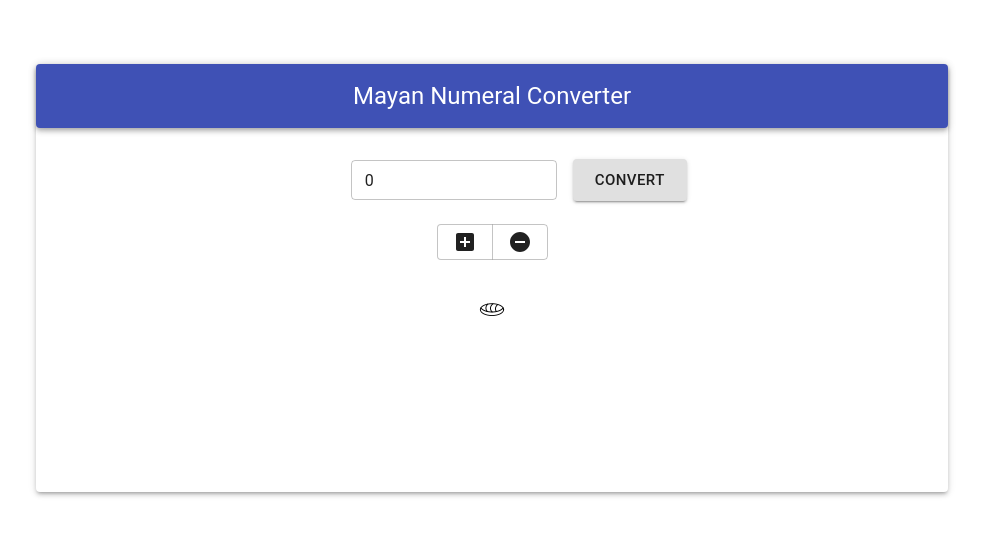
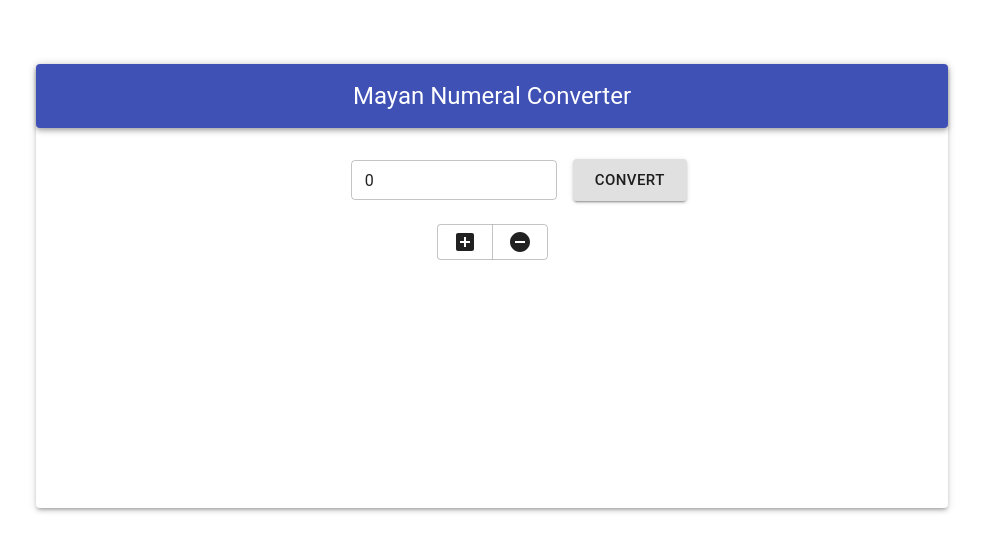
Before and after one commit to vvn-chvz/mayan_base20, a React (Create React App) app: page / in a window 1280 px wide. Shown: the top 552 px of the page, without its empty margins (148-1131 px from the left). Built offline with nearby package versions, Linux system fonts and the light colour scheme.

Commit message:
Modify conversion to map numbers to unicode

```diff
--- a/src/component/InputContainer.css
+++ b/src/component/InputContainer.css
@@ -14,4 +14,5 @@
 
 .App li {
     list-style: none;
+    font-size: 32px;
 }
--- a/src/component/InputContainer.jsx
+++ b/src/component/InputContainer.jsx
@@ -11,13 +11,30 @@ import Paper from '@material-ui/core/Paper';
 
 var shortid = require('shortid');
 
-function importAll(r) {
-  let images = {};
-  r.keys().map((item, index) => { images[item.replace('./', '')] = r(item); });
-  return images;
-}
 
-const images = importAll(require.context('../media', false, /\.(png|jpe?g|svg)$/));
+// todo Clean this up!
+const glyphs = new Map();
+
+glyphs.set(0, '𝋠');
+glyphs.set(1, '𝋡');
+glyphs.set(2, '𝋢');
+glyphs.set(3, '𝋣');
+glyphs.set(4, '𝋤');
+glyphs.set(5, '𝋥');
+glyphs.set(6, '𝋦');
+glyphs.set(7, '𝋧');
+glyphs.set(8, '𝋨');
+glyphs.set(9, '𝋩');
+glyphs.set(10, '𝋪');
+glyphs.set(11, '𝋫');
+glyphs.set(12, '𝋬');
+glyphs.set(13, '𝋭');
+glyphs.set(14, '𝋮');
+glyphs.set(15, '𝋯');
+glyphs.set(16, '𝋰');
+glyphs.set(17, '𝋱');
+glyphs.set(18, '𝋲');
+glyphs.set(19, '𝋳');
 
 export default class InputContainer extends React.Component {
   constructor(props) {
@@ -61,7 +78,7 @@ export default class InputContainer extends React.Component {
         <Paper elevation={3}>
         <Header></Header>
           <Box py={3} color="text.primary">
-            <Grid container justify="center" alignItems="center" spacing={1}>
+            <Grid container justifyContent="center" alignItems="center" spacing={1}>
               <Grid item xs={12} md={3}>
                 <TextBox storage={this.state.value} action={this.handleChange} />
               </Grid>
@@ -73,9 +90,9 @@ export default class InputContainer extends React.Component {
               </Grid>
             </Grid>
           </Box>
-          <Box minHeight={200} color="text.primary">
+          <Box minHeight={200} pb={2} color="text.primary">
             {this.state.result.map((number, i) =>
-              <li className={i} key={i}><img alt="" src={images[number + '.png']} /></li>
+              <li className={i} key={i}>{glyphs.get(number)}</li>
             )}
           </Box>
           </Paper>
--- a/src/component/TextBox.jsx
+++ b/src/component/TextBox.jsx
@@ -24,6 +24,7 @@ const TextBox = (props) => {
         onFocus={props.clear}
         variant="outlined"
         size="small"
+        placeholder="Enter a number to convert!"
       />
     </div>
   );
```
